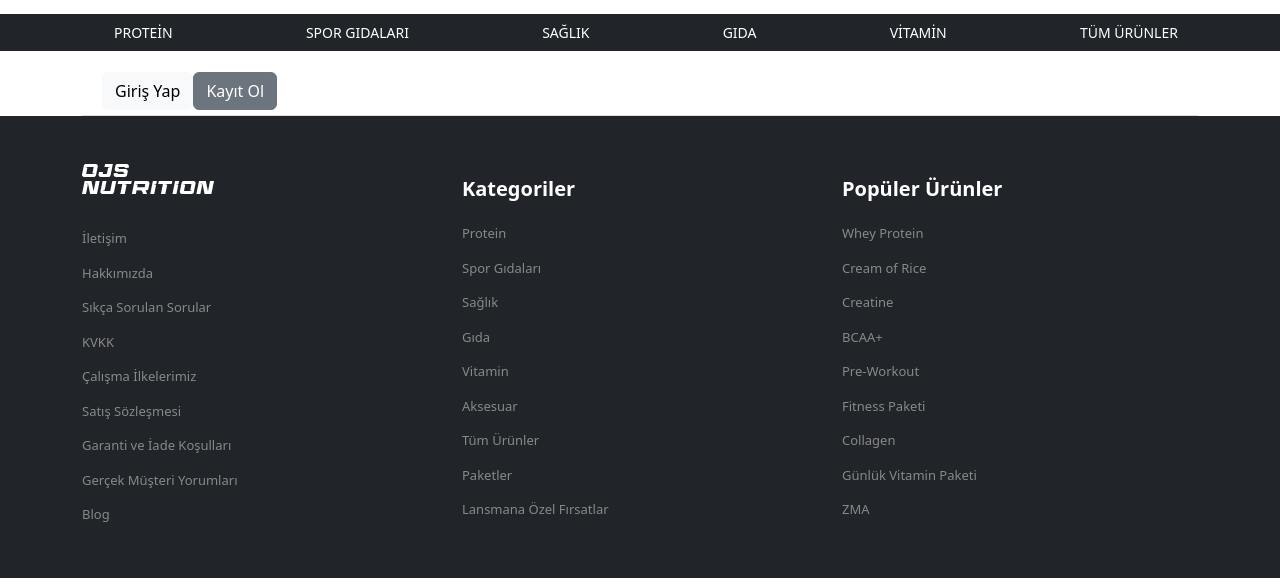
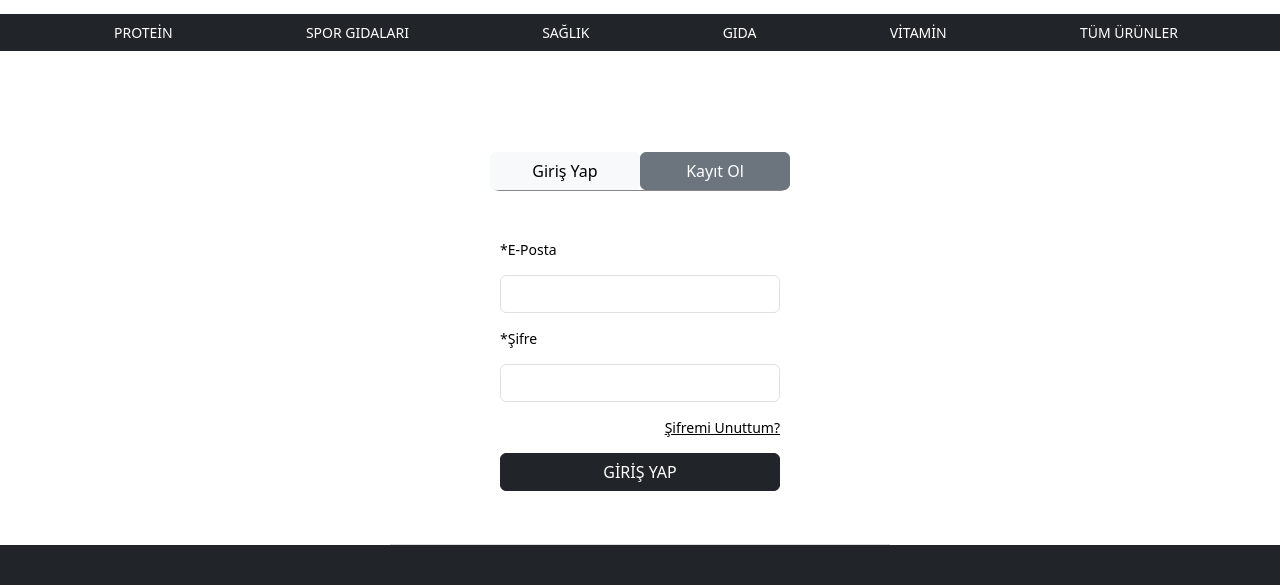
Before and after one commit to sinan-hasil/bitirme-odevi, a React (Vite) app: page /login in a window 1280 px wide. Shown: the part 215-800 px from the top of the page. Built offline with nearby package versions, Linux system fonts and the light colour scheme.

Commit message:
contact tamamlandı

```diff
--- a/src/pages/Login.tsx
+++ b/src/pages/Login.tsx
@@ -1,35 +1,76 @@
 import { useState } from "react";
-import { Button, Container } from "react-bootstrap";
+import { Button, Col, Container, Form, Row } from "react-bootstrap";
+import "./css/login-register.css";
 
 const Login = () => {
-
-    const [login, setLogin] = useState<boolean>(false);
+  const [login, setLogin] = useState<boolean>(true);
   const [register, setRegister] = useState<boolean>(false);
 
   const handleLogin = () => {
     setLogin(true);
     setRegister(false);
-    }
+  };
 
   const handleRegister = () => {
     setLogin(false);
     setRegister(true);
-    }
+  };
 
   return (
     <>
-      <Container>
-        <div className="main">
+      <Container className="login mt-5">
+        <div className="main mt-5">
           <div className="button-div">
-            <Button onClick={handleLogin} variant="light">Giriş Yap</Button>
-            <Button onClick={handleRegister} variant="secondary">Kayıt Ol</Button>
+            <Button onClick={handleLogin} variant={login ? "light" : "secondary"}>
+              Giriş Yap
+            </Button>
+            <Button onClick={handleRegister} variant={register ? "light" : "secondary"}>
+              Kayıt Ol
+            </Button>
           </div>
-          <div className="input-div">
+          <div className="input-div mt-5 mb-5">
             {login ? (
               <>
+                <div className="login-content">
+                  <small>*E-Posta</small>
+                  <Form.Control required type="email" className="login-input" />
+
+                  <small>*Şifre</small>
+                  <Form.Control
+                    required
+                    type="password"
+                    className="login-input"
+                  />
+                  <small className="text-end">
+                    <a href="">Şifremi Unuttum?</a>
+                  </small>
+                  <Button variant="dark">GİRİŞ YAP</Button>
+                </div>
               </>
-            ): register ? (
-                <></>
+            ) : register ? (
+              <>
+                <div className="register-content">
+                <div>
+                  <Row>
+                    <Col lg={6} sm={12}>
+                      <small>ad</small>
+                      <Form.Control required type="text" className="register-row-input" />
+                    </Col>
+                    <Col lg={6} sm={12}>
+                      <small>soyad</small>
+                      <Form.Control required type="text" className="register-row-input" />
+                    </Col>
+                  </Row>
+                </div>
+                <small>E-Posta</small>
+                <Form.Control required type="email" className="register-input" />
+
+                <small>Şifre</small>
+                <Form.Control required type="password" className="register-input" />
+                <Button variant="dark">ÜYE OL</Button>
+                <small>Zaten hesabınız var mı? <a href="">Giriş Yap</a></small>
+                </div>
+              </>
             ) : null}
           </div>
         </div>
--- a/src/pages/components/Footer.tsx
+++ b/src/pages/components/Footer.tsx
@@ -34,7 +34,7 @@
               <div>
                 <h5>Kategoriler</h5>
               </div>
-              <div>Protein</div>
+              <div><Nav.Link as={Link} to={"/allProducts"}>Protein</Nav.Link></div>
               <div>Spor Gıdaları</div>
               <div>Sağlık</div>
               <div>Gıda</div>
--- /dev/null
+++ b/src/pages/css/login-register.css
@@ -0,0 +1,43 @@
+.login {
+  display: flex;
+  justify-content: center;
+}
+.login .main {
+  width: 500px;
+  display: flex;
+  flex-direction: column;
+  align-items: center;
+}
+.login .main .button-div {
+  display: flex;
+  border-bottom: 1px solid #888888;
+  border-radius: 9px;
+}
+.login .main .button-div button {
+  width: 150px;
+}
+.login .main .input-div .login-content {
+  display: flex;
+  flex-direction: column;
+  gap: 15px;
+}
+.login .main .input-div .login-content .login-input {
+  width: 280px;
+}
+.login .main .input-div .login-content a {
+  color: black;
+}
+.login .main .input-div .login-content .button {
+  width: 150px;
+}
+.login .main .input-div .register-content {
+  display: flex;
+  flex-direction: column;
+  gap: 15px;
+}
+.login .main .input-div .register-content .register-row-input {
+  width: 150px;
+}
+.login .main .input-div .register-content a {
+  text-decoration: none;
+}/*# sourceMappingURL=login-register.css.map */
--- /dev/null
+++ b/src/pages/css/login-register.scss
@@ -0,0 +1,55 @@
+.login{
+    display: flex;
+    justify-content: center;
+
+    .main{
+        width: 500px;
+        display: flex;
+        flex-direction: column;
+        align-items: center;
+
+        .button-div{
+            display: flex;
+            border-bottom: 1px solid #888888;
+            border-radius: 9px;
+
+            button{
+                width: 150px;
+            }
+        }
+
+        .input-div{
+            .login-content{
+                display: flex;
+                flex-direction: column;
+                gap: 15px;
+
+                .login-input{
+                    width: 280px;
+                }
+
+                a{
+                    color: black;
+                }
+
+                .button{
+                    width: 150px;
+                }
+            }
+
+            .register-content{
+                display: flex;
+                flex-direction: column;
+                gap: 15px;
+
+                .register-row-input{
+                    width: 150px;
+                }
+
+                a{
+                    text-decoration: none;
+                }
+            }
+        }
+    }
+}
```
Also changed, not shown: 1 other file (tests, documents, lock files or other folders). Lines whose indentation alone changed are shown as unchanged.
